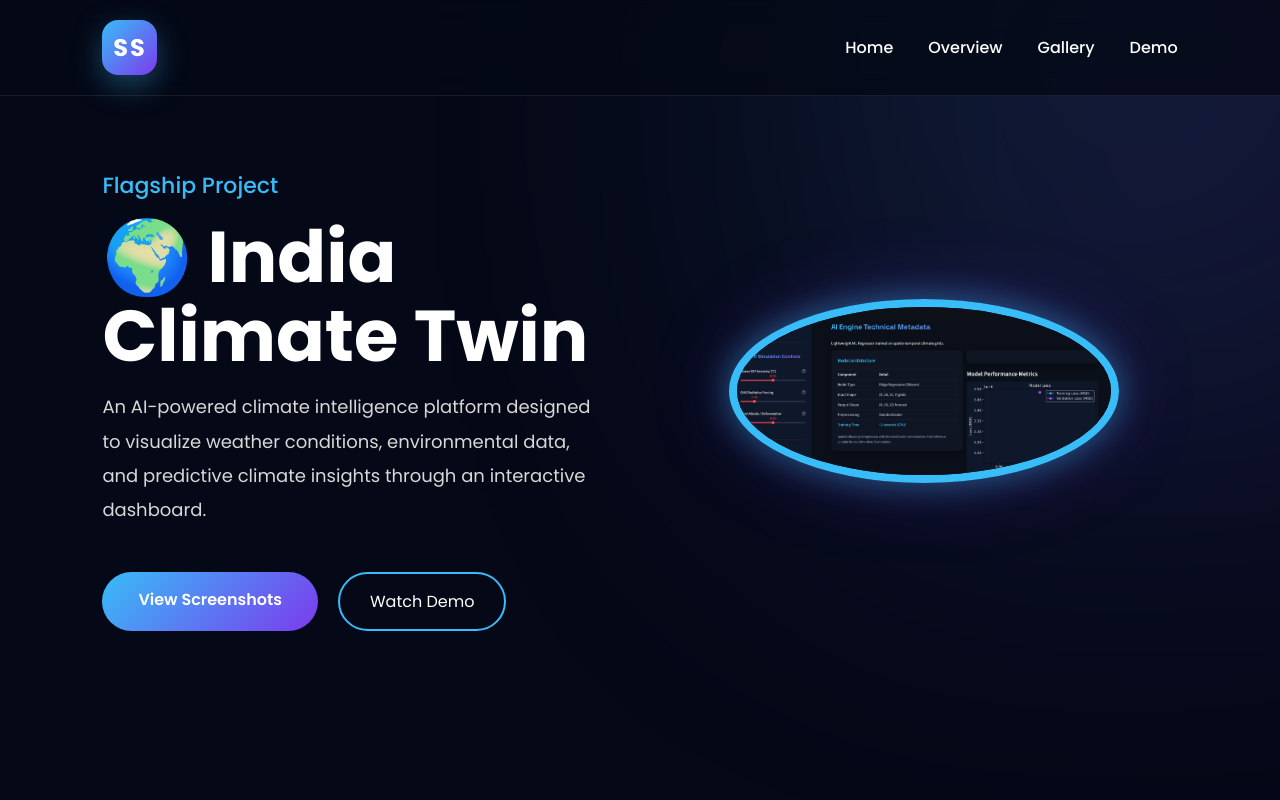
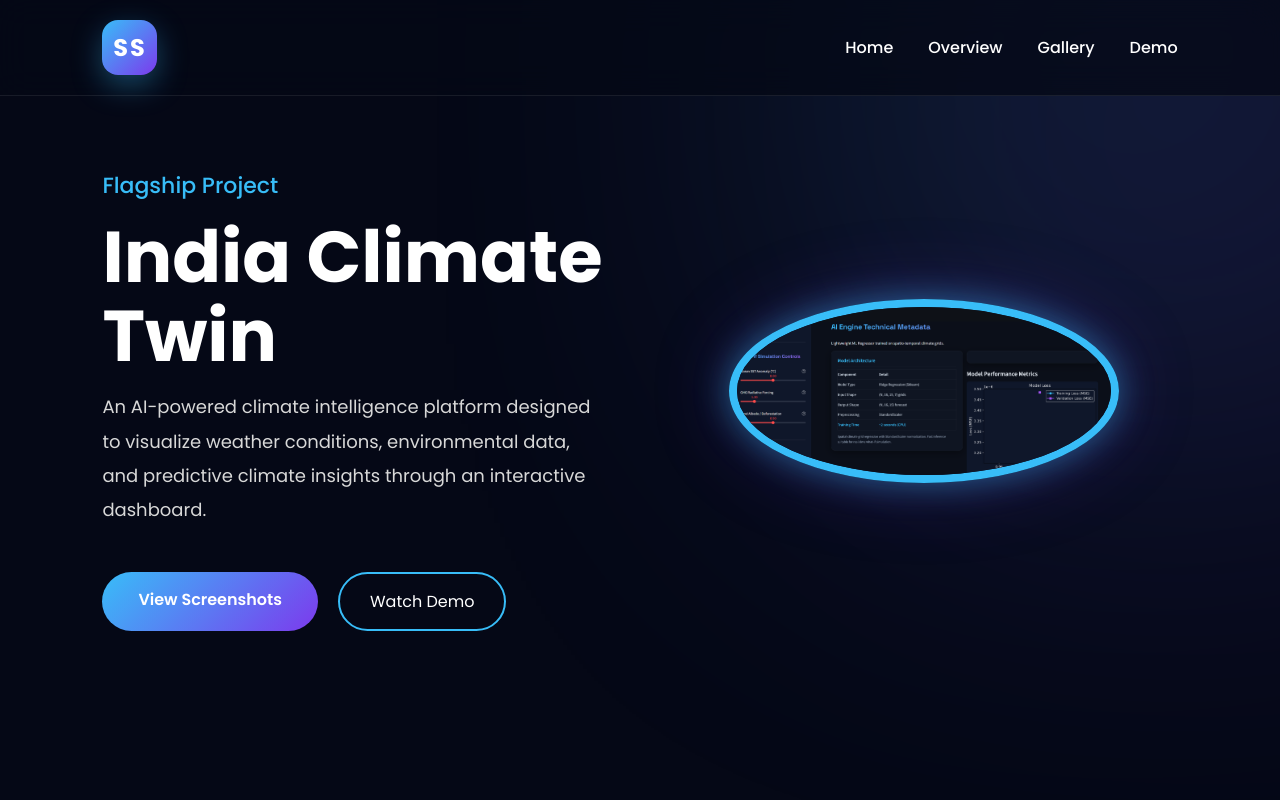
Before and after one commit to simran02-08-2023/Simran-Portfolio, a plain HTML site: page climate.html in a window 1280 px wide. Shown: the top 800 px of the page. Drawn offline with Linux system fonts and the light colour scheme.

Commit message:
Update climate.html

```diff
--- a/climate.html
+++ b/climate.html
@@ -50,7 +50,7 @@ SS
 
 <h3>Flagship Project</h3>
 
-<h1>🌍 India Climate Twin</h1>
+<h1>India Climate Twin</h1>
 
 <p>
 
@@ -246,9 +246,9 @@ analytics and AI-powered insights.
 
 <div id="lightbox">
 
-    <span id="closeLightbox">&times;</span>
+ <span id="closeLightbox">&times;</span>
 
-    <img id="lightboxImg" alt="Project Preview">
+ <img id="lightboxImg" alt="Project Preview">
 
 </div>
 
```
